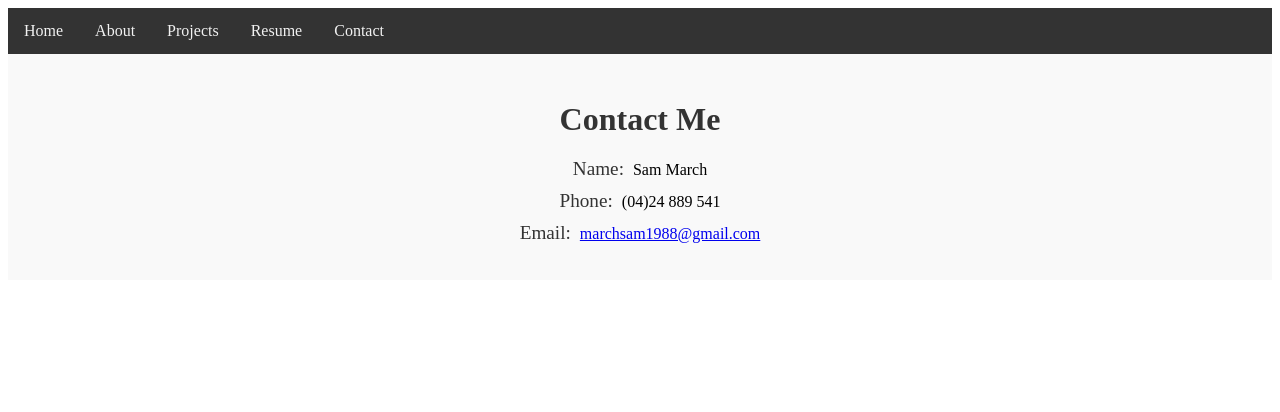
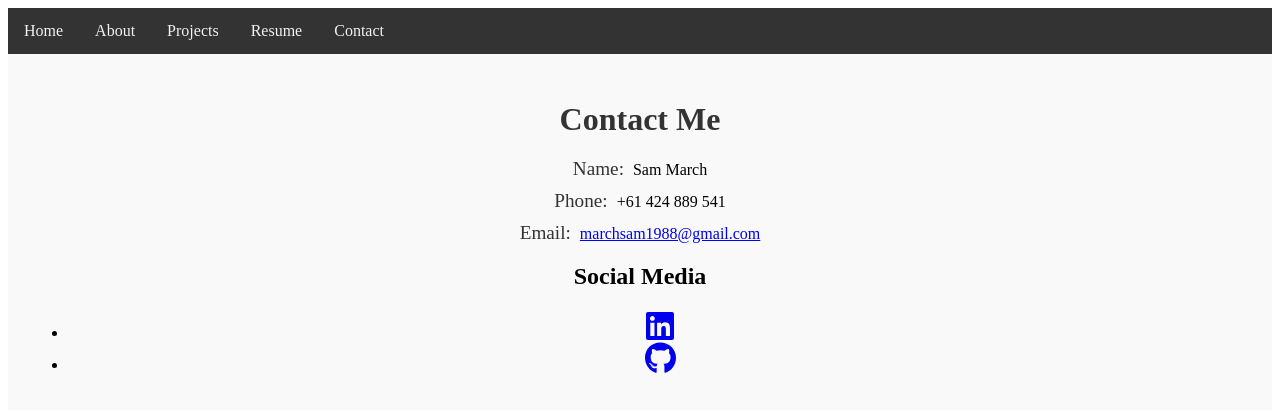
Before and after one commit to SamMarch/portfolio, a React (Create React App) app: page /contact in a window 1280 px wide. Shown: the top 412 px of the page. Built offline with nearby package versions, Linux system fonts and the light colour scheme; the HTML template or start-up script is replaced by a standard one.

Commit message:
Add social media links to Contact component

```diff
--- a/src/components/Contact.tsx
+++ b/src/components/Contact.tsx
@@ -1,4 +1,6 @@
 import React from 'react';
+import { FontAwesomeIcon } from '@fortawesome/react-fontawesome';
+import { faLinkedin, faGithub } from '@fortawesome/free-brands-svg-icons';
 import styles from '../styles/Contact.module.css';
 
 const Contact: React.FC = () => {
@@ -10,10 +12,23 @@ const Contact: React.FC = () => {
                     <span className={styles.contactLabel}>Name:</span> Sam March
                 </li>
                 <li className={styles.contactItem}>
-                    <span className={styles.contactLabel}>Phone:</span> (04)24 889 541
+                    <span className={styles.contactLabel}>Phone:</span> +61 424 889 541
                 </li>
                 <li className={styles.contactItem}>
                     <span className={styles.contactLabel}>Email:</span> <a href="mailto:marchsam1988@gmail.com">marchsam1988@gmail.com</a>
+                </li>
+            </ul>
+            <h2 className={styles.socialMediaHeader}>Social Media</h2>
+            <ul className={styles.socialMediaList}>
+                <li className={styles.socialMediaItem}>
+                    <a href="https://www.linkedin.com/in/sam-march-b9689323a/" target="_blank" rel="noopener noreferrer">
+                        <FontAwesomeIcon icon={faLinkedin} size="2x" />
+                    </a>
+                </li>
+                <li className={styles.socialMediaItem}>
+                    <a href="https://github.com/SamMarch" target="_blank" rel="noopener noreferrer">
+                        <FontAwesomeIcon icon={faGithub} size="2x" />
+                    </a>
                 </li>
             </ul>
         </div>
```
